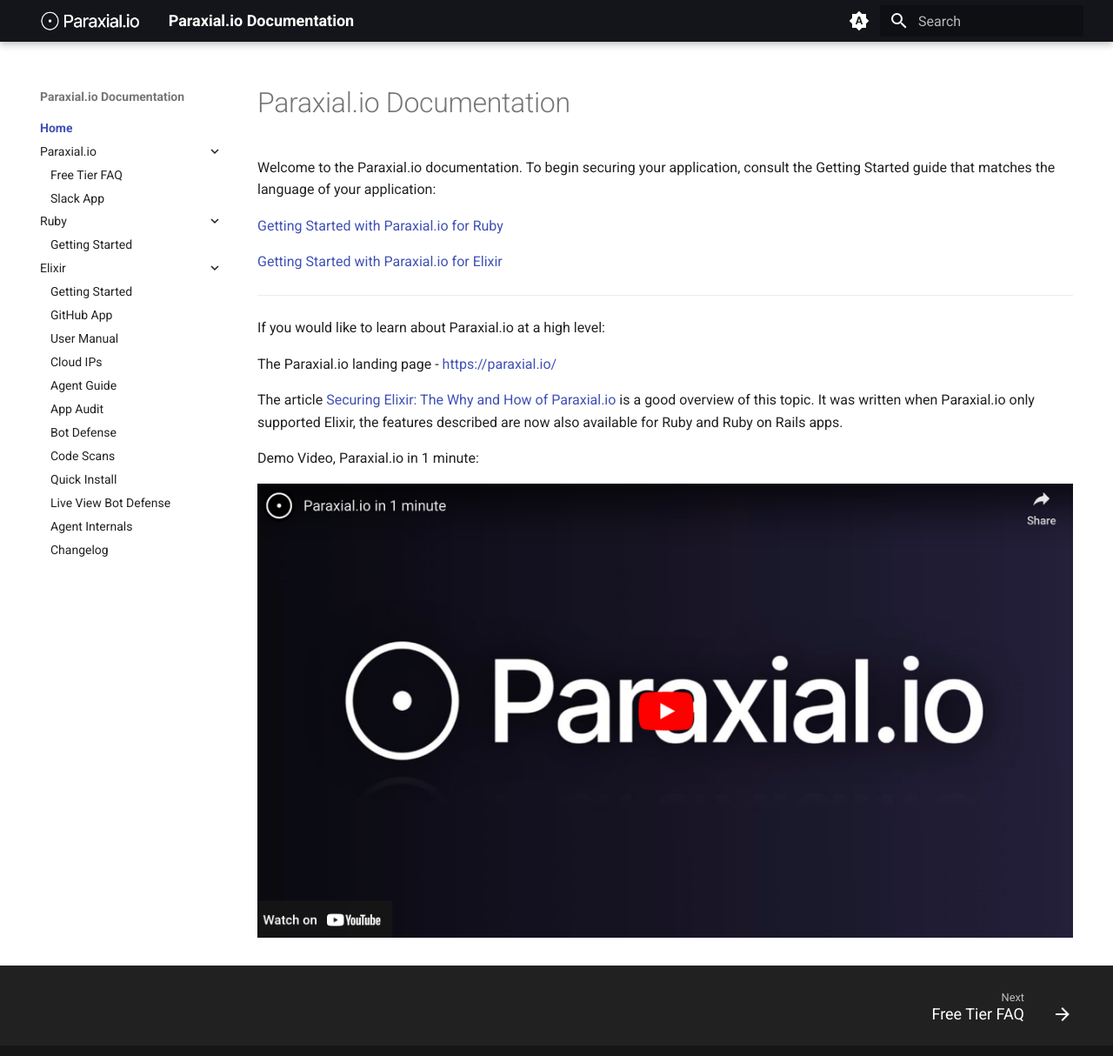
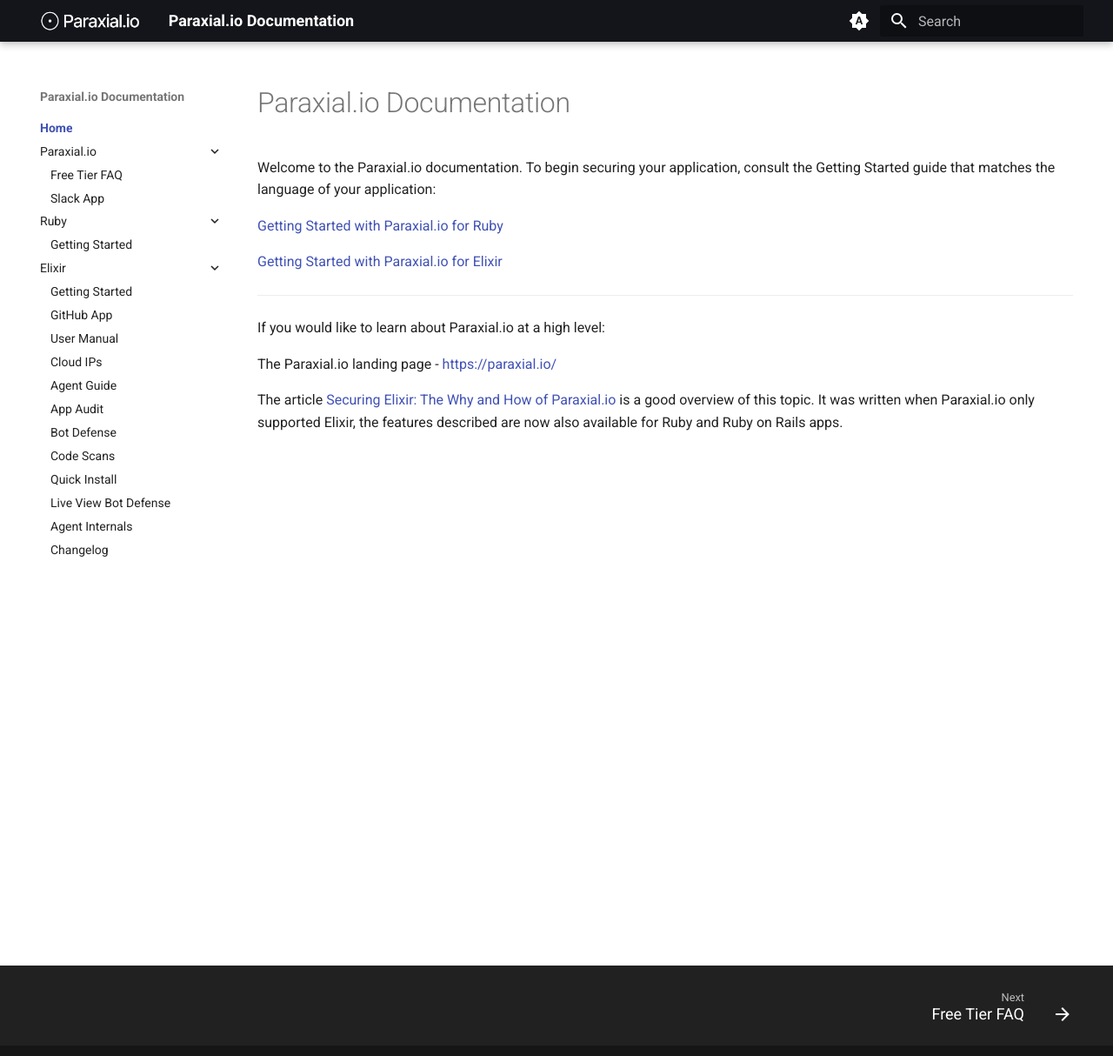
Before and after one commit to paraxialio/documentation, an MkDocs documentation site: the page built from docs/index.md, in a window 1280 px wide and 1226 px high. Shown: the top 1214 px of the window at 87% size. Built offline with MkDocs 1.6.1 and Material for MkDocs 9.7.7, drawn with Linux system fonts in a browser that asks for light colours.

Commit message:
remove demo video

```diff
--- a/docs/index.md
+++ b/docs/index.md
@@ -13,7 +13,3 @@
 The Paraxial.io landing page - [https://paraxial.io/](https://paraxial.io/)
 
 The article [Securing Elixir: The Why and How of Paraxial.io](https://paraxial.io/blog/securing-elixir-paraxial) is a good overview of this topic. It was written when Paraxial.io only supported Elixir, the features described are now also available for Ruby and Ruby on Rails apps.
-
-Demo Video, Paraxial.io in 1 minute:
-
-[![Paraxial.io in 1 minute](./elixir/assets/demo_vid.png)](https://www.youtube.com/watch?v=BdslgfKSNTE)
```
